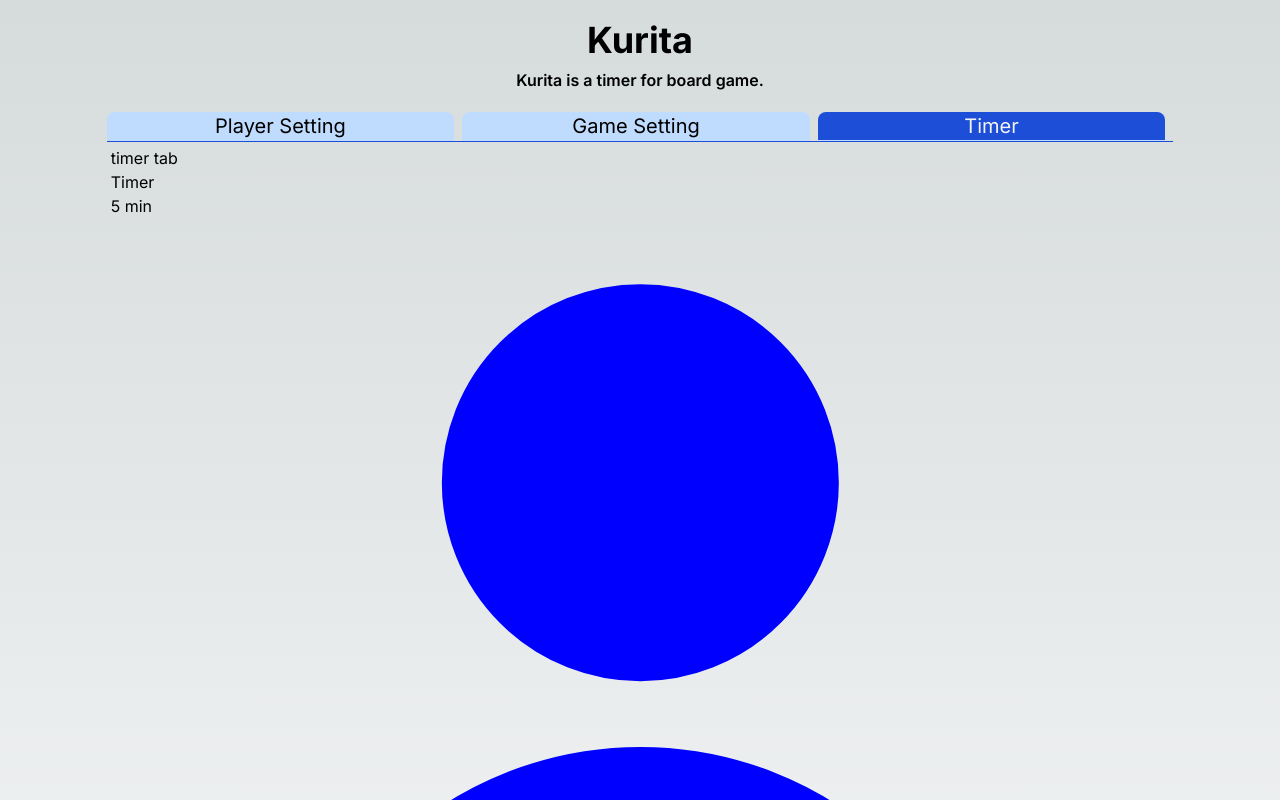
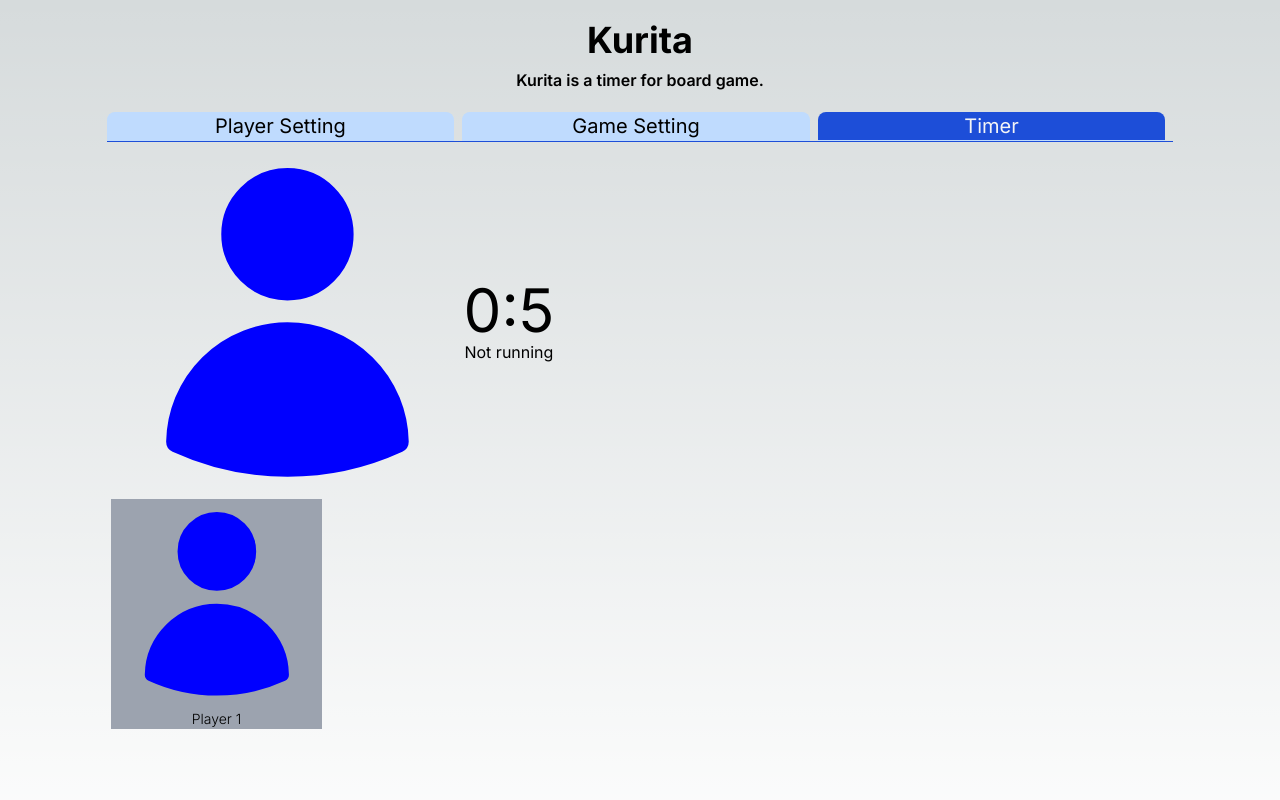
Before and after one commit to tomato3713/kurita, a Next.js app: page / in a window 1280 px wide. Both pictures are taken after a click on the button "Timer". Shown: the top 800 px of the page. Built offline with nearby package versions, Linux system fonts and the light colour scheme.

Commit message:
design Timer tab

```diff
--- a/src/app/components/Timer.tsx
+++ b/src/app/components/Timer.tsx
@@ -9,7 +9,6 @@ type TimerProps = Readonly<{
   seconds: number;
   isRunning: boolean;
 }>;
-
 export const Timer: React.FC<TimerProps> = ({
   handlePause,
   handleResume,
@@ -19,8 +18,8 @@ export const Timer: React.FC<TimerProps> = ({
   isRunning,
 }) => {
   return (
-    <div style={{ textAlign: "center" }}>
-      <div style={{ fontSize: "100px" }}>
+    <div className="text-center">
+      <div className="text-6xl">
         <button
           onClick={() => {
             isRunning ? handlePause() : handleResume();
--- a/src/app/components/TimerTab.tsx
+++ b/src/app/components/TimerTab.tsx
@@ -33,12 +33,12 @@ export const TimerTab: React.FC<TimerTabProps> = ({ players, gameSetting }) => {
     });
 
   return (
-    <div className="timer-tab">
-      timer tab
-      <div>Timer</div>
-      <div>{gameSetting.span} min</div>
-      <div>
+    <div className="flex flex-col">
+      <div className="flex flex-row">
+        <div className="w-4/12">
           <PlayerIcon player={activePlayer} />
+        </div>
+        <div className="place-self-center">
           <Timer
             minutes={minutes}
             seconds={seconds}
@@ -49,18 +49,23 @@ export const TimerTab: React.FC<TimerTabProps> = ({ players, gameSetting }) => {
             handleRestart={restart}
           />
         </div>
-      <div className="flex">
+      </div>
+      <div>
+        <div className="flex-col">
           {players.map((player) => {
             return (
               <button
+                className={`w-1/5 ps-px pr-px ${activePlayer === player && "bg-gray-400"}`}
                 key={`timer-player-icon-${player.name}`}
                 onClick={handlePlayerClick(player)}
               >
                 <PlayerIcon player={player} />
+                <div className="text-sm font-light m-0 p-0">{player.name}</div>
               </button>
             );
           })}
         </div>
       </div>
+    </div>
   );
 };
```
Lines whose indentation alone changed are shown as unchanged.
